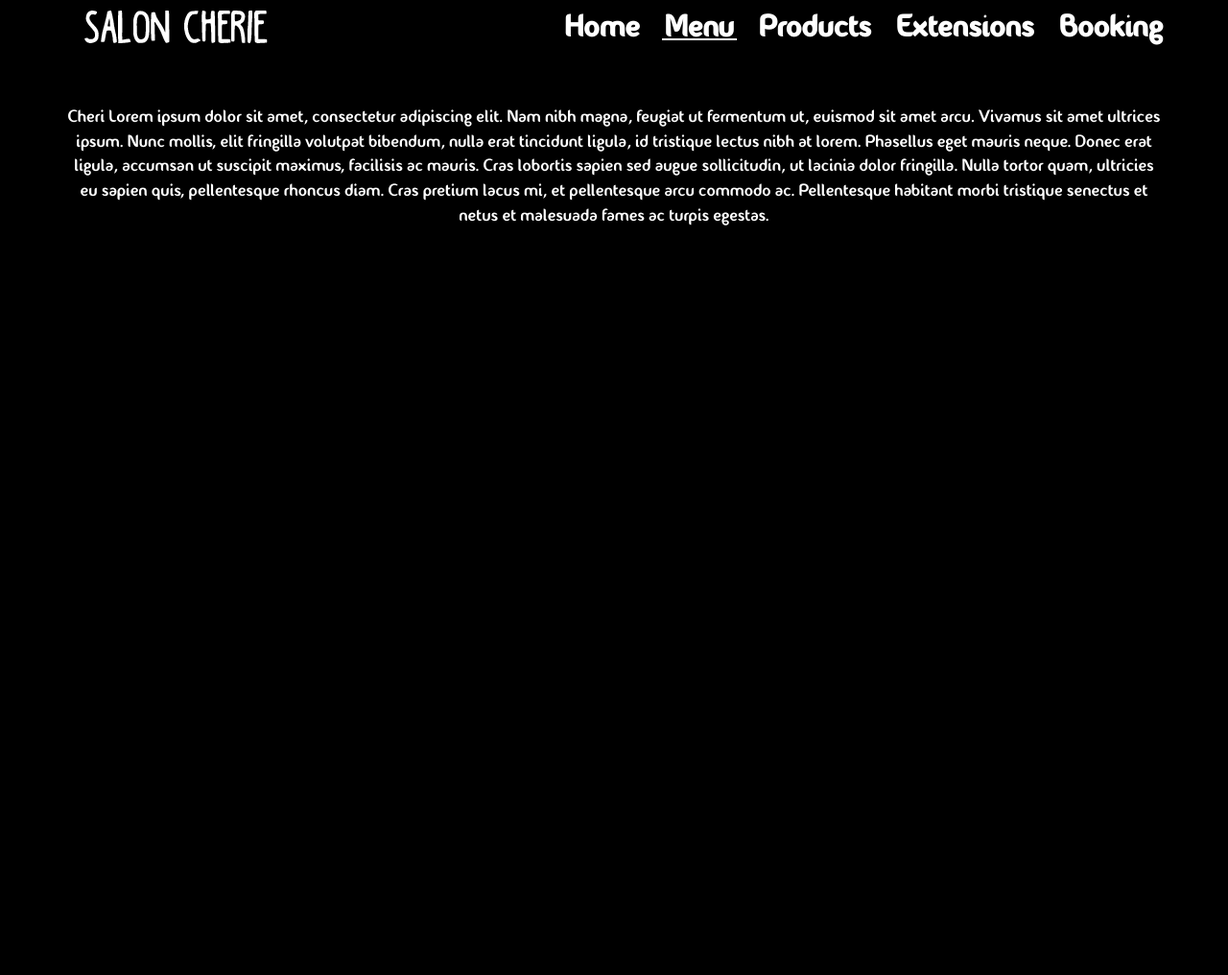
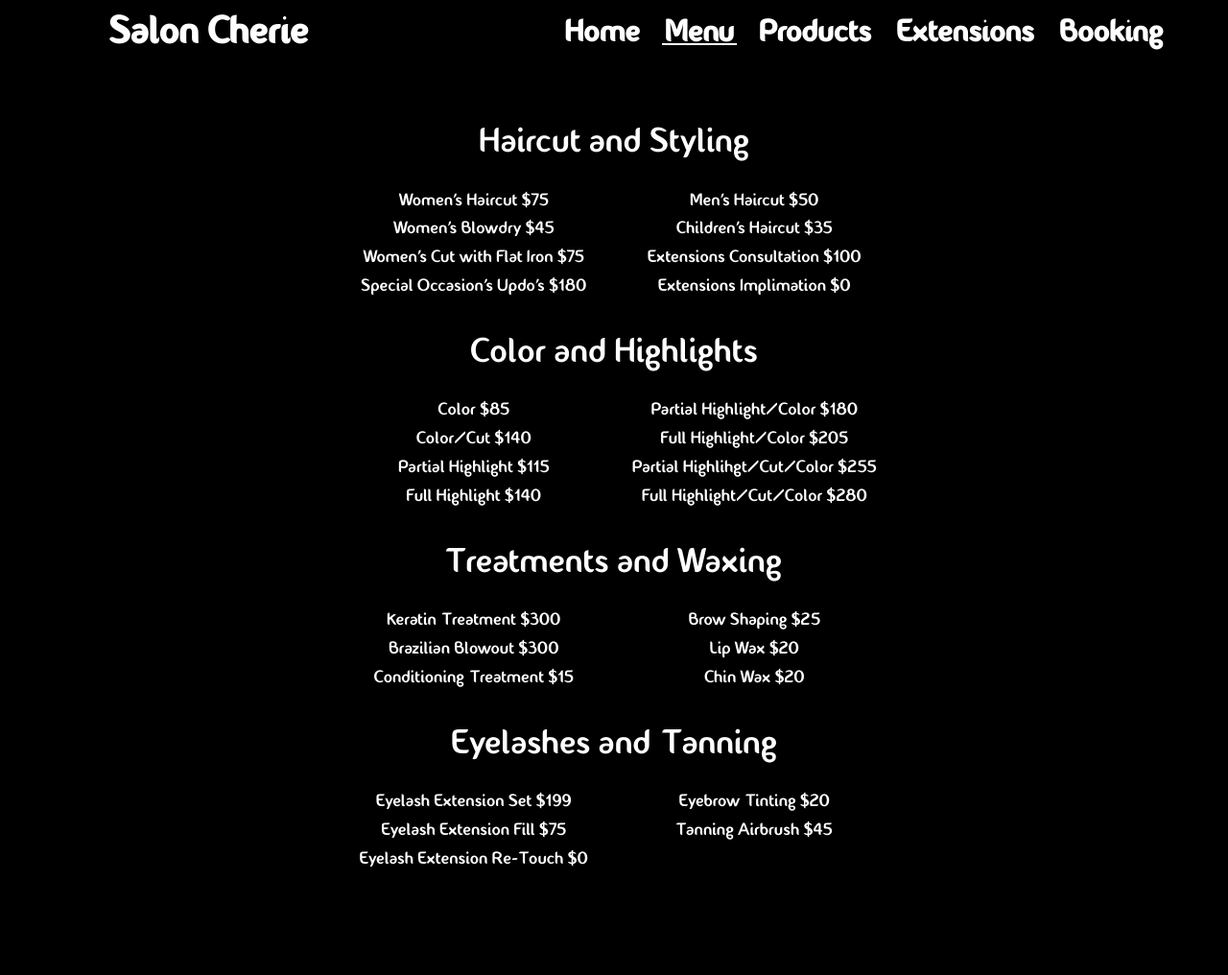
Before and after one commit to bradleygamboa/cherig, a PHP site: page /menu.html in a window 1280 px wide. Shown: the whole page at 96% size. Before the commit the page ends 235 px from the top, so only its background shows below. Run offline with PHP 8.4, Linux system fonts and the light colour scheme.

Commit message:
updated menu and logo area

```diff
--- a/app/assets/css/main.css
+++ b/app/assets/css/main.css
@@ -81,8 +81,6 @@ h2{
     transition-timing-function: ease-out;
     padding-left: 3px;
     padding-right: 3px;
-    padding-top: 5px;
-    padding-bottom: 5px;
     border-bottom: 2px solid transparent;
     font-size: 12px;
     color: #646464;
@@ -103,7 +101,6 @@ h2{
 }
 
 .navbar-nav.nav-text-light > li > a {
-    margin-top: 5px;
     font-family: nav_font;
     font-size: 32px;
     color: white;
--- a/extensions.html
+++ b/extensions.html
@@ -33,7 +33,9 @@
                     <span class="icon-bar"></span>
                 </button>
                 <a href="index.html" class="navbar-brand">
-                    <img src="app/assets/img/cherielogo.png"/>
+                  <ul class="nav navbar-nav navbar-left nav-text-light">
+                      <li><a style="font-size: 40px;" href="index.html">Salon Cherie</a></li>
+                  </ul>
                 </a>
             </div>
             <nav class="navbar-collapse collapse" id="main-nav" role="navigation">
--- a/menu.html
+++ b/menu.html
@@ -33,7 +33,9 @@
                     <span class="icon-bar"></span>
                 </button>
                 <a href="index.html" class="navbar-brand">
-                    <img src="app/assets/img/cherielogo.png"/>
+                  <ul class="nav navbar-nav navbar-left nav-text-light">
+                      <li><a style="font-size: 40px;" href="index.html">Salon Cherie</a></li>
+                  </ul>
                 </a>
             </div>
             <nav class="navbar-collapse collapse" id="main-nav" role="navigation">
@@ -53,9 +55,89 @@
     <div class="content-section-b">
         <div class="container">
             <div class="row">
-                <div class="col-lg-12 text-center bio">
-                    <p>Cheri Lorem ipsum dolor sit amet, consectetur adipiscing elit. Nam nibh magna, feugiat ut fermentum ut, euismod sit amet arcu. Vivamus sit amet ultrices ipsum. Nunc mollis, elit fringilla volutpat bibendum, nulla erat tincidunt ligula, id tristique lectus nibh at lorem. Phasellus eget mauris neque. Donec erat ligula, accumsan ut suscipit maximus, facilisis ac mauris. Cras lobortis sapien sed augue sollicitudin, ut lacinia dolor fringilla. Nulla tortor quam, ultricies eu sapien quis, pellentesque rhoncus diam. Cras pretium lacus mi, et pellentesque arcu commodo ac. Pellentesque habitant morbi tristique senectus et netus et malesuada fames ac turpis egestas.</p>
+              <div class="col-lg-12 bio text-center"><h1>Haircut and Styling</h1></div>
+              <div class="col-lg-3 bio text-left"></div>
+              <div class="col-lg-3 bio text-center">
+                <h4>Women's Haircut $75</h4>
+                <h4>Women's Blowdry $45</h4>
+                <h4>Women's Cut with Flat Iron $75</h4>
+                <h4>Special Occasion's Updo's $180</h4>
+              </div>
+              <div class="col-lg-3 bio text-center">
+                <h4>Men's Haircut $50</h4>
+                <h4>Children's Haircut $35</h4>
+                <h4>Extensions Consultation $100</h4>
+                <h4>Extensions Implimation $0</h4>
+              </div>
+              <div class="col-lg-3 bio text-left"></div>
+            </div>
+              <div class="row">
+                <div class="col-lg-12 bio text-center"><h1>Color and Highlights</h1></div>
+                <div class="col-lg-3 bio text-left"></div>
+                <div class="col-lg-3 bio text-center">
+                  <h4>Color $85</h4>
+                  <h4>Color/Cut $140</h4>
+                  <h4>Partial Highlight $115</h4>
+                  <h4>Full Highlight $140</h4>
                 </div>
+                <div class="col-lg-3 bio text-center">
+                  <h4>Partial Highlight/Color $180</h4>
+                  <h4>Full Highlight/Color $205</h4>
+                  <h4>Partial Highlihgt/Cut/Color $255</h4>
+                  <h4>Full Highlight/Cut/Color $280</h4>
+                </div>
+                <div class="col-lg-3 bio text-left"></div>
+              </div>
+                <div class="row">
+                  <div class="col-lg-12 bio text-center"><h1>Treatments and Waxing</h1></div>
+                  <div class="col-lg-3 bio text-left"></div>
+                  <div class="col-lg-3 bio text-center">
+                    <h4>Keratin Treatment $300</h4>
+                    <h4>Brazilian Blowout $300</h4>
+                    <h4>Conditioning Treatment $15</h4>
+                  </div>
+                  <div class="col-lg-3 bio text-center">
+                    <h4>Brow Shaping $25</h4>
+                    <h4>Lip Wax $20</h4>
+                    <h4>Chin Wax $20</h4>
+                  </div>
+                  <div class="col-lg-3 bio text-left"></div>
+                </div>
+                <div class="row">
+                  <div class="col-lg-12 bio text-center"><h1>Eyelashes and Tanning</h1></div>
+                  <div class="col-lg-3 bio text-left"></div>
+                  <div class="col-lg-3 bio text-center">
+                    <h4>Eyelash Extension Set $199</h4>
+                    <h4>Eyelash Extension Fill $75</h4>
+                    <h4>Eyelash Extension Re-Touch $0</h4>
+                  </div>
+                  <div class="col-lg-3 bio text-center">
+                    <h4>Eyebrow Tinting $20</h4>
+                    <h4>Tanning Airbrush $45</h4>
+                  </div>
+                  <div class="col-lg-3 bio text-left"></div>
+                </div>
+
+              <!--
+              <div class="col-lg-3 bio"><h2>Treatments</h2>
+                <br>
+                <h4>Keratin Treatment $300</h4>
+                <h4>Brazilian Blowout $300</h4>
+                <h4>Conditioning Treatment $15</h4>
+              </div>
+              <div class="col-lg-3 bio"><h2>Lashes/Waxing/Tanning</h2>
+                <br>
+                <h4>Eyelash Extension Set $199</h4>
+                <h4>Eyelash Extension Fill $75</h4>
+                <h4>Eyelash Extension Re-Touch $0</h4>
+                <h4>Eyebrow Tinting $20</h4>
+                <br>
+                <h4>Brow Shaping $25</h4>
+                <h4>Lip Wax $20</h4>
+                <h4>Chin Wax $20</h4>
+                <br>
+                <h4>Tanning Airbrush $45</h4>
+              </div> -->
             </div>
         </div>
     </div>
--- a/products.html
+++ b/products.html
@@ -33,7 +33,9 @@
                     <span class="icon-bar"></span>
                 </button>
                 <a href="index.html" class="navbar-brand">
-                    <img src="app/assets/img/cherielogo.png" />
+                  <ul class="nav navbar-nav navbar-left nav-text-light">
+                      <li><a style="font-size: 40px;" href="index.html">Salon Cherie</a></li>
+                  </ul>
                 </a>
             </div>
             <nav class="navbar-collapse collapse" id="main-nav" role="navigation">
```
Also changed, not shown: index.html (+4 -3 lines), Funny Stuff/Photo on 4-18-17 at 1.50 PM.jpg (deleted), Funny Stuff/Photo on 4-18-17 at 1.57 PM.jpg (deleted), Funny Stuff/Screen Shot 2017-04-18 at 1.20.36 PM.png (deleted), Funny Stuff/Screen Shot 2017-04-18 at 1.30.50 PM.png (deleted), Funny Stuff/Screen Shot 2017-04-18 at 1.32.56 PM.png (deleted), Funny Stuff/Screen Shot 2017-04-18 at 4.35.32 PM.png (deleted), app/assets/img/cherielogo.png, 5 other files.
